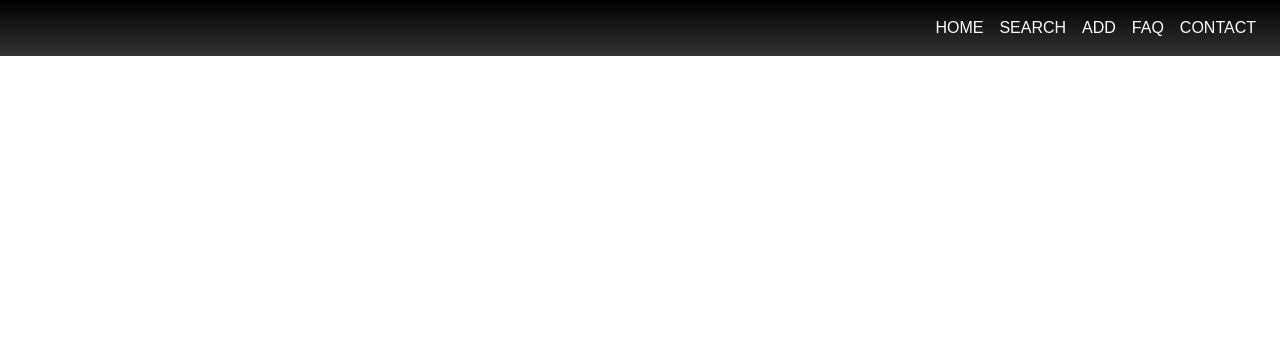
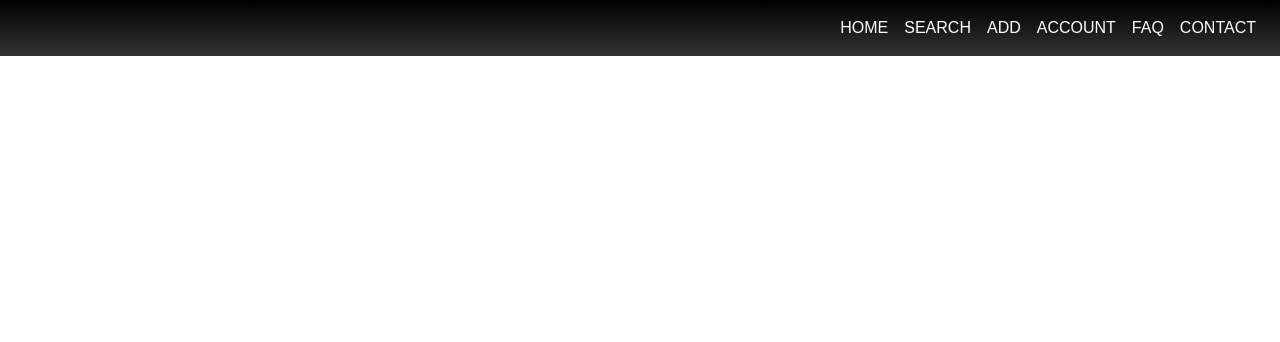
Before and after one commit to enos2328/cst205-project, a Flask app: page /contact in a window 1280 px wide. Shown: the top 342 px of the page. Run offline with Flask 2, Linux system fonts and the light colour scheme; some libraries are stand-ins or nearby versions.

Commit message:
Update contact.html

```diff
--- a/templates/contact.html
+++ b/templates/contact.html
@@ -25,19 +25,22 @@
           <div class="collapse navbar-collapse" id="navbarNav">
             <ul class="navbar-nav ml-auto">
               <li class="nav-item">
-              <a class="nav-link" href="/">HOME </a>
+                <a class="nav-link" href="/">HOME </a>
               </li>
               <li class="nav-item">
-              <a class="nav-link" href="/recipes">SEARCH</a>
+                <a class="nav-link" href="/search">SEARCH</a>
               </li>
               <li class="nav-item">
-              <a class="nav-link" href="/login">ADD</a>
+                <a class="nav-link" href="/addrecipe">ADD</a>
               </li>
               <li class="nav-item">
-              <a class="nav-link" href="/faq">FAQ</a>
+                <a class="nav-link" href="/login">ACCOUNT</a>
               </li>
               <li class="nav-item">
-              <a class="nav-link" href="/contract">CONTACT</a>
+                <a class="nav-link" href="/faq">FAQ</a>
+              </li>
+              <li class="nav-item">
+                <a class="nav-link" href="/contact">CONTACT</a>
               </li>
             </ul>
           </div>
```
